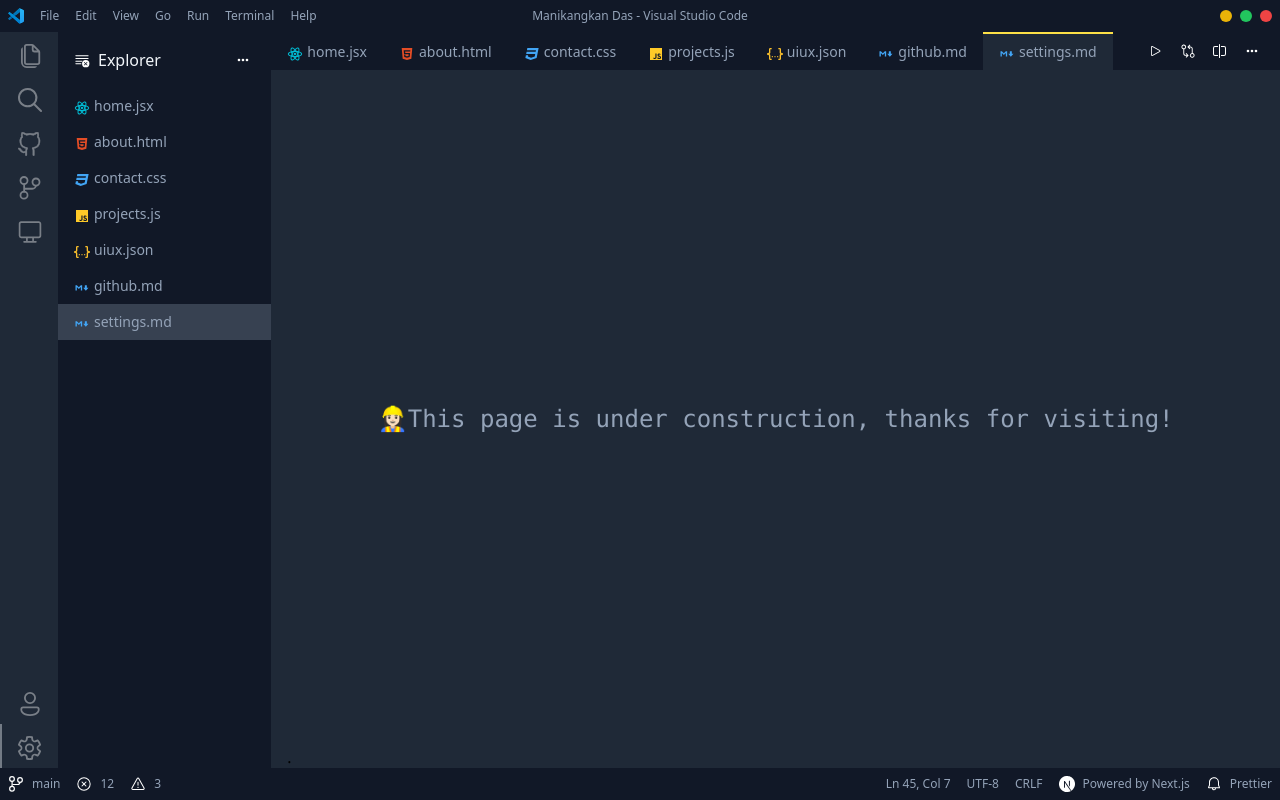
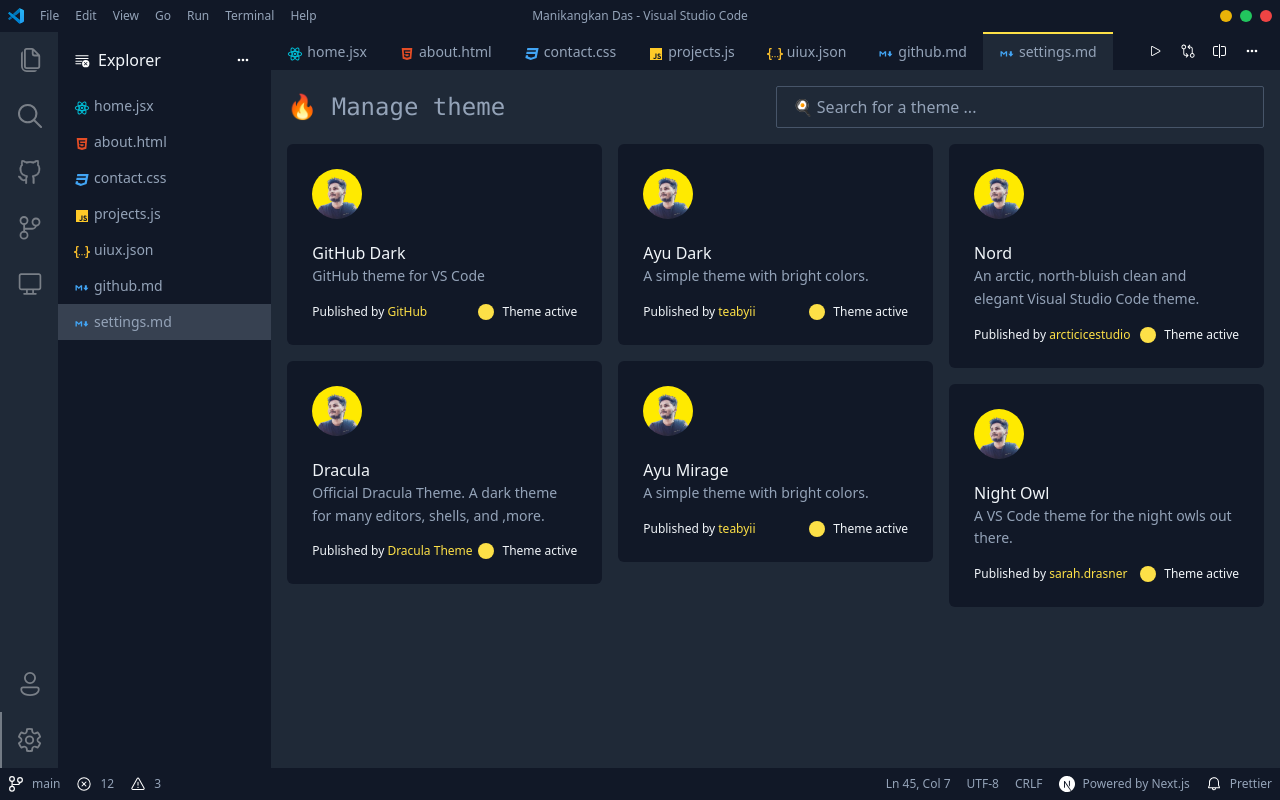
Before and after one commit to manikangkan/portfolio, a Next.js app: page /settings in a window 1280 px wide. Built offline with nearby package versions, Linux system fonts and the light colour scheme.

Commit message:
ui modified, working on customized theme

```diff
--- a/components/Sidebar.jsx
+++ b/components/Sidebar.jsx
@@ -50,7 +50,7 @@
   return (
     <Link href={item.path} key={item.path}>
       <div
-        className={`w-max px-4 pt-3 pb-2 cursor-pointer opacity-40 hover:opacity-100 border-l-2 border-transparent relative group flex items-center ${
+        className={`w-max p-4 cursor-pointer opacity-40 hover:opacity-100 border-l-2 border-transparent relative group flex items-center ${
           router.pathname === item.path && "border-l-slate-100 opacity-100"
         }`}>
         <Image
--- a/pages/contact.js
+++ b/pages/contact.js
@@ -67,7 +67,7 @@
           🤙🏻Connect with me via
         </h6>
         <div className="p-8">
-          <p className="text-slate-400 font-mono text-xl leading-relaxed  before:content-[counter(line)]">
+          <p className="text-slate-400 font-mono text-xl leading-relaxed before:content-[counter(line)]">
             <span className="text-yellow-300">&nbsp;.socials</span> &#123;
           </p>
           {items.map((item, index) => (
@@ -85,7 +85,7 @@
               ;
             </p>
           ))}
-          <p className="text-slate-400 font-mono text-xl leading-relaxed  before:content-[counter(line)]">
+          <p className="text-slate-400 font-mono text-xl leading-relaxed before:content-[counter(line)]">
             &nbsp;&#125;
           </p>
         </div>
--- a/pages/index.js
+++ b/pages/index.js
@@ -13,12 +13,13 @@
           className="rounded-full"
         />
         <section className="space-y-8">
-          <div className="space-y-2">
+          <div className="space-y-4">
             <h1 className="text-slate-100 font-mono text-4xl">
               Manikangkan Das
             </h1>
             <h6 className="text-slate-400 font-mono text-2xl">
-              Full Stack Web Developer & UI/UX Designer
+              A computer engineering student from India who
+              loves to create for the web 😃
             </h6>
           </div>
           <div className="space-x-4">
--- a/pages/search.js
+++ b/pages/search.js
@@ -1,5 +1,14 @@
 const Search = () => {
-  return <div>Under contructuion</div>;
+  return (
+    <div className="p-4 h-full">
+      <div className="h-full max-h-full flex flex-col items-center justify-center space-y-4">
+        <h6 className="text-slate-400 font-mono text-2xl">
+          👷🏻‍♀️This page is under construction, thanks for visiting!
+        </h6>
+      </div>
+      ;
+    </div>
+  );
 };
 
 export default Search;
--- a/pages/settings.js
+++ b/pages/settings.js
@@ -1,12 +1,99 @@
+import Image from "next/image";
+import { useState } from "react";
+
+const items = [
+  {
+    name: "GitHub Dark",
+    publisher: "GitHub",
+    description: "GitHub theme for VS Code",
+  },
+  {
+    name: "Dracula",
+    publisher: "Dracula Theme",
+    description:
+      "Official Dracula Theme. A dark theme for many editors, shells, and ,more.",
+  },
+  {
+    name: "Ayu Dark",
+    publisher: "teabyii",
+    description: "A simple theme with bright colors.",
+  },
+  {
+    name: "Ayu Mirage",
+    publisher: "teabyii",
+    description: "A simple theme with bright colors.",
+  },
+  {
+    name: "Nord",
+    publisher: "arcticicestudio",
+    description:
+      "An arctic, north-bluish clean and elegant Visual Studio Code theme.",
+  },
+  {
+    name: "Night Owl",
+    publisher: "sarah.drasner",
+    description: "A VS Code theme for the night owls out there.",
+  },
+];
+
+const ThemeInfoCard = ({ updatedItem }) => (
+  <div className="space-y-4 break-inside mb-4 bg-gray-900 rounded-md border border-transparent hover:border-yellow-300 cursor-pointer p-6">
+    <Image
+      src="/profile.jpg"
+      alt="vs code icon"
+      height={50}
+      width={50}
+      className="rounded-full"
+    />
+    <div className="my-2">
+      <h2 className="text-slate-100 font-medium">{updatedItem.name}</h2>
+      <p className="text-slate-400 text-sm leading-relaxed">
+        {updatedItem.description}
+      </p>
+    </div>
+    <div className="flex justify-between items-center">
+      <p className="text-slate-100 text-xs">
+        Published by <span className="text-yellow-300"> {updatedItem.publisher}</span>
+      </p>
+      <div className="flex items-center space-x-2">
+        <span className="h-4 aspect-square inline-block rounded-full bg-yellow-300"></span>
+        <p className="text-slate-100 text-xs">Theme active</p>
+      </div>
+    </div>
+  </div>
+);
 const Settings = () => {
+  const [searchContent, setSearchContent] = useState("");
+  const updatedItems = items.filter(
+    (item) =>
+      item.name?.toLowerCase().includes(searchContent.toLowerCase()) ||
+      item.description?.toLowerCase().includes(searchContent.toLowerCase()) ||
+      item.language?.toLowerCase().includes(searchContent.toLowerCase())
+  );
+
   return (
-    <div className="p-4 h-full">
-      <div className="h-full max-h-full flex flex-col items-center justify-center space-y-4">
-        <h6 className="text-slate-400 font-mono text-2xl">
-          👷🏻‍♀️This page is under construction, thanks for visiting!
-        </h6>
+    <div className="p-4">
+      <div className="flex flex-col lg:flex-row lg:items-center justify-between">
+        <h6 className="text-slate-400 font-mono text-2xl">🔥 Manage theme</h6>
+        <form
+          className="w-full lg:w-1/2"
+          onSubmit={(e) => {
+            e.preventDefault();
+            console.log(searchContent);
+          }}>
+          <input
+            type="text"
+            placeholder="🍳 Search for a theme ..."
+            className="flex-1"
+            onChange={(e) => setSearchContent(e.target.value)}
+          />
+        </form>
       </div>
-      ;
+      <section className="md:masonry-2-col lg:masonry-3-col py-4">
+        {updatedItems.map((updatedItem) => (
+          <ThemeInfoCard updatedItem={updatedItem} />
+        ))}
+      </section>
     </div>
   );
 };
```
